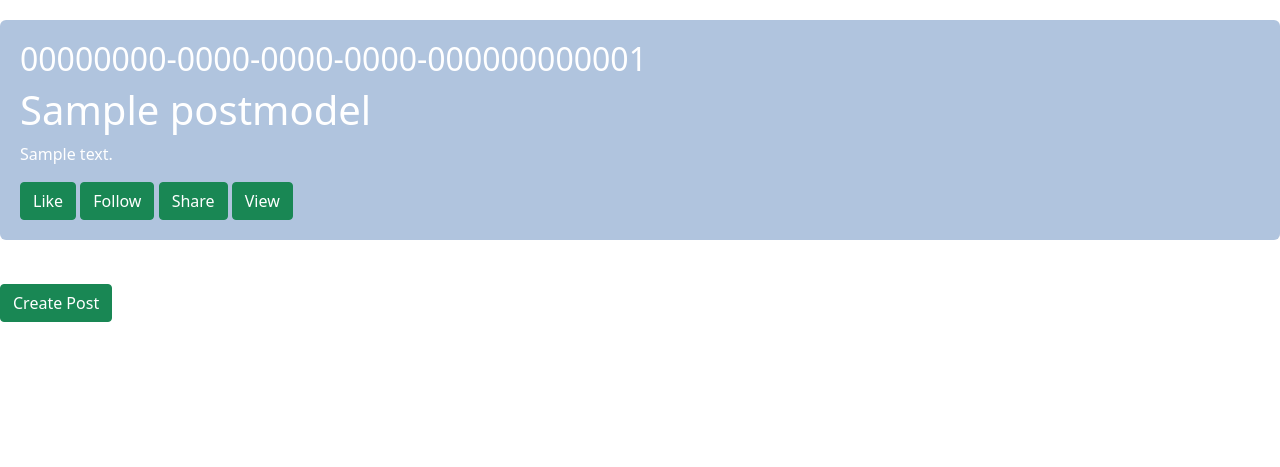
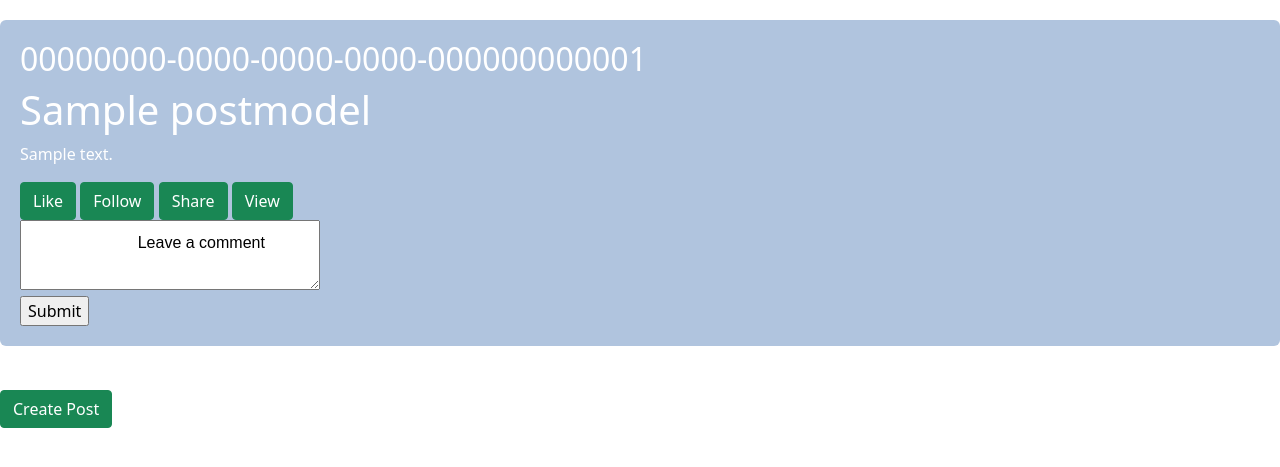
Before and after one commit to Zhijian-Mei/zhijian-group-cmput404-project, a Django app: page /mypost/ in a window 1280 px wide. Shown: the part 56-523 px from the top of the page. Run offline with Django 4.2, Linux system fonts and the light colour scheme; a user stored in the database is signed in; tables that the repository leaves empty hold one stand-in row (values such as "Sample post").

Commit message:
redirect to view page, view page not completed

```diff
--- a/mysite/mysite/urls.py
+++ b/mysite/mysite/urls.py
@@ -25,4 +25,5 @@ urlpatterns = [
     path('mypost/',views.my_post),
     path('mypost/create/',views.create_post, name='createpost'),
     path('admin/', admin.site.urls),
+    path('mypost/view/',views.view_post, name='viewpost'),
 ]
--- a/mysite/mysite/views.py
+++ b/mysite/mysite/views.py
@@ -53,3 +53,7 @@ def create_post(request):
             print('SUCCESS!!!! successfully added the post')
         next = request.POST.get('next', '/')
         return HttpResponseRedirect(next)
+
+def view_post(request):
+    if request.method == "GET":
+        return render(request, "textpost.html")
--- a/mysite/socialdistribution/templates/mypost.html
+++ b/mysite/socialdistribution/templates/mypost.html
@@ -15,7 +15,15 @@
             <button type="button" class="btn btn-success" onclick="location.href='{% url 'createpost' %}'">Like</button>
             <button type="button" class="btn btn-success" onclick="location.href='{% url 'createpost' %}'">Follow</button>
             <button type="button" class="btn btn-success" onclick="location.href='{% url 'createpost' %}'">Share</button>
-            <button type="button" class="btn btn-success" onClick=redirect()>View</button>
+            <button type="button" class="btn btn-success" onClick="redirect()">View</button>
+            <form action="/html/tags/html_form_tag_action.cfm" method="post">
+                <div>
+                    <textarea name="comments" id="comments" style="font-family:sans-serif;font-size:1em;">
+                        Leave a comment
+                    </textarea>
+                </div>
+                <input type="submit" value="Submit">
+            </form>
             </div>
 {% endfor %}
 <br>
@@ -23,7 +31,8 @@
 
 <script type="text/javascript">
     function redirect() {
-        window.location.href = "http://127.0.0.1:8000/textpost";
+        window.location.href = '{% url 'viewpost' %}' ;
+        localStorage.setItem( 'objectToPass', post);
     }
 </script>
 
--- a/mysite/socialdistribution/urls.py
+++ b/mysite/socialdistribution/urls.py
@@ -11,4 +11,5 @@ urlpatterns = [
     path('createpost/',views.create_post,name='api_createpost'),
     path('authors/',views.get_authors),
     path('authors/<str:author_id>',views.get_author),
+    path('viewpost/',views.view_post),
 ]
--- a/mysite/socialdistribution/views.py
+++ b/mysite/socialdistribution/views.py
@@ -138,3 +138,7 @@ def myProfile(request):
     id = request.GET.get('id')
     displayName = AuthorModel.objects.get(id=id).displayName
     return render(request, "service/myProfile.html", {'id': id, 'displayName': displayName})
+
+def view_post(request):
+    if request.method == "GET":
+        return render(request, "textpost.html")
--- a/mysite/static/css/mypost.css
+++ b/mysite/static/css/mypost.css
@@ -15,6 +15,11 @@
     width: 45px;
     border-radius: 50%;
     margin-right: 10px;
+}
+
+#comments {
+    width: 300px;
+    padding: 10px;
 }
 
 h1 {
--- /dev/null
+++ b/mysite/static/css/textpost.css
@@ -0,0 +1,3 @@
+h1 {
+    color: Black;
+}
```
Also changed, not shown: mysite/socialdistribution/templates/textpost.html (+7 -2 lines).
